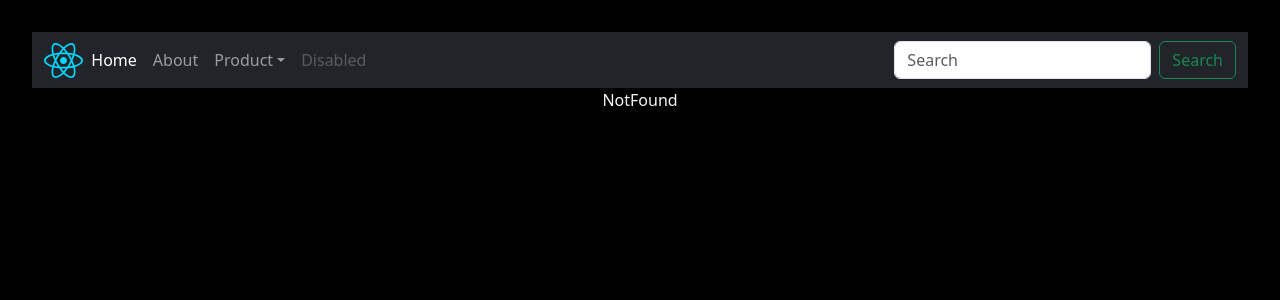
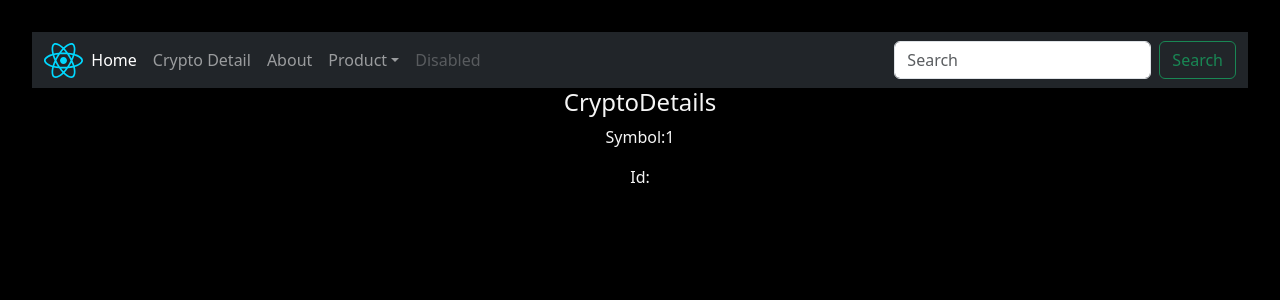
Before and after one commit to eampofu/route-opedia, a React (Vite) app: page /cryptodetail/1 in a window 1280 px wide. Shown: the top 300 px of the page. Built offline with nearby package versions, Linux system fonts and the light colour scheme.

Commit message:
Working with the useParams hook in the product details and cryptodetails Hook

```diff
--- a/src/App.jsx
+++ b/src/App.jsx
@@ -11,6 +11,7 @@ import ProductList from "./Components/ProductList";
 import Product from "./Components/Product";
 import CreateProduct from "./Components/CreateProduct";
 import NotFound from "./Components/NotFound";
+import CryptoDetails from "./Components/CryptoDetails";
 
 function App() {
 	const [count, setCount] = useState(0);
@@ -22,15 +23,29 @@ function App() {
 				<Routes>
 					<Route path="/" element={<Home />}></Route>
 					<Route path="/about" element={<About />}></Route>
+					{/** working with parameters */}
+					<Route
+						path="/cryptodetail/:cryptoSymbol/:id"
+						element={<CryptoDetails />}
+					></Route>
+					<Route
+						path="/cryptodetail/:cryptoSymbol/"
+						element={<CryptoDetails />}
+					></Route>
+					<Route path="/cryptodetail" element={<CryptoDetails />}></Route>
 					{/* nesting routes for the product components */}
 					<Route path="product">
 						<Route path="" element={<Product />}></Route>
 						<Route path="create" element={<CreateProduct />}></Route>
 						<Route path="details" element={<ProductDetails />}></Route>
+						<Route
+							path="details/:productId"
+							element={<ProductDetails />}
+						></Route>
 						<Route path="list" element={<ProductList />}></Route>
 					</Route>
 					{/* always put this in the global and not in nested */}
-          <Route path="*" element={<NotFound/>}></Route>
+					<Route path="*" element={<NotFound />}></Route>
 				</Routes>
 			</BrowserRouter>
 		</>
--- a/src/Components/CryptoDetails.jsx
+++ b/src/Components/CryptoDetails.jsx
@@ -0,0 +1,15 @@
+import React from "react";
+import { useParams } from "react-router-dom";
+
+function CryptoDetails() {
+	const { cryptoSymbol, id } = useParams();
+	return (
+		<div>
+			<h4>CryptoDetails</h4>
+			<p>Symbol:{cryptoSymbol} </p>
+			<p>Id:{id} </p>
+		</div>
+	);
+}
+
+export default CryptoDetails;
--- a/src/Components/Header.jsx
+++ b/src/Components/Header.jsx
@@ -31,6 +31,11 @@ function Header() {
 								</Link>
 							</li>
 							<li className="nav-item">
+								<Link className="nav-link" to="cryptodetail">
+									Crypto Detail
+								</Link>
+							</li>
+							<li className="nav-item">
 								<Link className="nav-link" to="about">
 									About
 								</Link>
@@ -59,7 +64,7 @@ function Header() {
 									<li>
 										<hr className="dropdown-divider" />
 									</li>
-                                    <li>
+									<li>
 										<Link className="dropdown-item" to="product/create">
 											Product Create
 										</Link>
--- a/src/Components/ProductDetails.jsx
+++ b/src/Components/ProductDetails.jsx
@@ -1,9 +1,14 @@
-import React from 'react'
+import React from "react";
+import { useParams } from "react-router-dom";
 
 function ProductDetails() {
-  return (
-    <div>ProductDetails</div>
-  )
+	const { productId } = useParams();
+	return (
+		<div>
+			ProductDetails
+			<p>Product Id: {productId}</p>
+		</div>
+	);
 }
 
-export default ProductDetails
+export default ProductDetails;
```
Also changed, not shown: 1 other file (tests, documents, lock files or other folders). Lines whose indentation alone changed are shown as unchanged.
